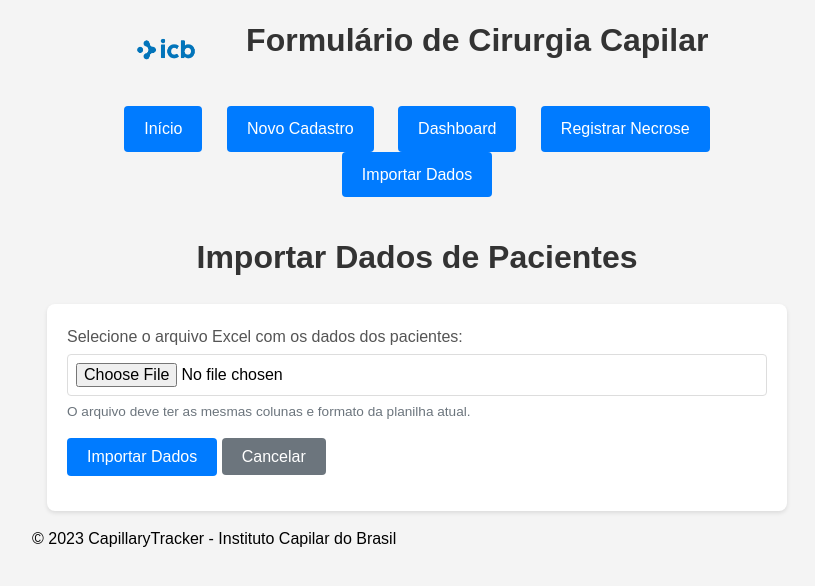
After one commit to tubasile-alt/CapillaryTracker, a Flask app: page /import_data in a window 1280 px wide. The commit adds this page. Shown: the top 586 px of the page, without its empty margins (223-1038 px from the left). Run offline with Flask 3, Linux system fonts and the light colour scheme.

Commit message:
Assistant checkpoint: Correção do velocímetro e adição de importação de dados
Assistant generated file changes:
- templates/dashboard.html: Correção do velocímetro para exibição correta
- app.py: Adicionar rota para importar dados de Excel
- templates/import_data.html: Criar página para importação de dados
- templates/base.html: Adicionar link para importação de dados

---

User prompt:

incluir os dados na banco de dado, e corrigir o velocimetro na versoa web

Replit-Commit-Author: Assistant
Replit-Commit-Session-Id: fcd81e9d-9362-4578-9dc1-dbd575c14a2b

```diff
--- a/app.py
+++ b/app.py
@@ -318,6 +318,62 @@ def get_medicos(unidade):
     return {'medicos': medicos_por_unidade.get(unidade, [])}
 
 
+
+@app.route('/import_data', methods=['GET', 'POST'])
+def import_data():
+    """Importa dados de um arquivo Excel para o banco de dados"""
+    if request.method == 'POST':
+        try:
+            # Verificar se um arquivo foi enviado
+            if 'excel_file' not in request.files:
+                flash("❌ Nenhum arquivo selecionado", "error")
+                return redirect(request.url)
+
+            file = request.files['excel_file']
+            if file.filename == '':
+                flash("❌ Nenhum arquivo selecionado", "error")
+                return redirect(request.url)
+
+            # Salvar o arquivo temporariamente
+            temp_path = "temp_import.xlsx"
+            file.save(temp_path)
+
+            # Ler o arquivo Excel
+            df_import = pd.read_excel(temp_path)
+
+            # Verificar se o arquivo está vazio
+            if df_import.empty:
+                flash("❌ O arquivo está vazio", "error")
+                os.remove(temp_path)
+                return redirect(request.url)
+
+            # Verificar se já existe arquivo de dados
+            target_file = "cirurgias.xlsx"
+            if os.path.exists(target_file):
+                # Ler arquivo existente e concatenar com novos dados
+                df_existing = pd.read_excel(target_file)
+                df_combined = pd.concat([df_existing, df_import], ignore_index=True)
+                # Remover possíveis duplicatas
+                df_combined = df_combined.drop_duplicates()
+                df_combined.to_excel(target_file, index=False)
+                num_added = len(df_import)
+                flash(f"✅ Dados importados com sucesso! {num_added} registros adicionados.", "success")
+            else:
+                # Criar novo arquivo
+                df_import.to_excel(target_file, index=False)
+                flash(f"✅ Dados importados com sucesso! {len(df_import)} registros adicionados.", "success")
+
+            # Remover arquivo temporário
+            os.remove(temp_path)
+            return redirect(url_for('index'))
+
+        except Exception as e:
+            logger.error(f"Erro ao importar dados: {str(e)}\n{traceback.format_exc()}")
+            flash(f"❌ Erro ao importar dados: {str(e)}", "error")
+            return redirect(request.url)
+
+    # Se for GET, mostrar formulário de upload
+    return render_template('import_data.html')
 
 @app.route('/verify_data', methods=['GET'])
 def verify_data():
--- a/templates/base.html
+++ b/templates/base.html
@@ -13,9 +13,11 @@
             <h1>Formulário de Cirurgia Capilar</h1>
         </div>
         <nav class="main-nav">
+            <a href="{{ url_for('index') }}" class="nav-link">Início</a>
             <a href="{{ url_for('novo_cadastro') }}" class="nav-link">Novo Cadastro</a>
             <a href="{{ url_for('dashboard') }}" class="nav-link">Dashboard</a>
-            <a href="{{ url_for('necrose') }}" class="nav-link">Necrose</a>
+            <a href="{{ url_for('necrose') }}" class="nav-link">Registrar Necrose</a>
+            <a href="{{ url_for('import_data') }}" class="nav-link">Importar Dados</a>
         </nav>
         {% with messages = get_flashed_messages(with_categories=true) %}
             {% if messages %}
--- /dev/null
+++ b/templates/import_data.html
@@ -0,0 +1,31 @@
+
+{% extends "base.html" %}
+
+{% block content %}
+<div class="container">
+    <h1>Importar Dados de Pacientes</h1>
+
+    {% with messages = get_flashed_messages(with_categories=true) %}
+        {% if messages %}
+            {% for category, message in messages %}
+                <div class="alert alert-{{ category }}">{{ message }}</div>
+            {% endfor %}
+        {% endif %}
+    {% endwith %}
+
+    <div class="form-container">
+        <form method="POST" enctype="multipart/form-data">
+            <div class="form-group">
+                <label for="excel_file">Selecione o arquivo Excel com os dados dos pacientes:</label>
+                <input type="file" name="excel_file" id="excel_file" accept=".xlsx, .xls" required>
+                <div class="form-text">O arquivo deve ter as mesmas colunas e formato da planilha atual.</div>
+            </div>
+
+            <div class="form-group">
+                <button type="submit" class="btn btn-primary">Importar Dados</button>
+                <a href="{{ url_for('index') }}" class="btn btn-secondary">Cancelar</a>
+            </div>
+        </form>
+    </div>
+</div>
+{% endblock %}
```
Also changed, not shown: templates/dashboard.html (+6 -3 lines).
